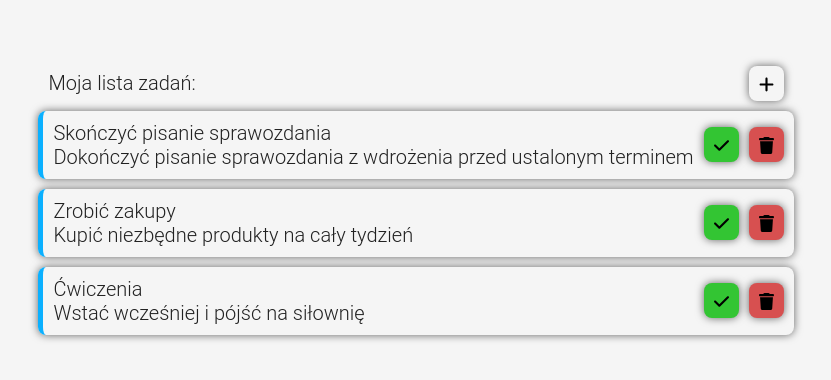
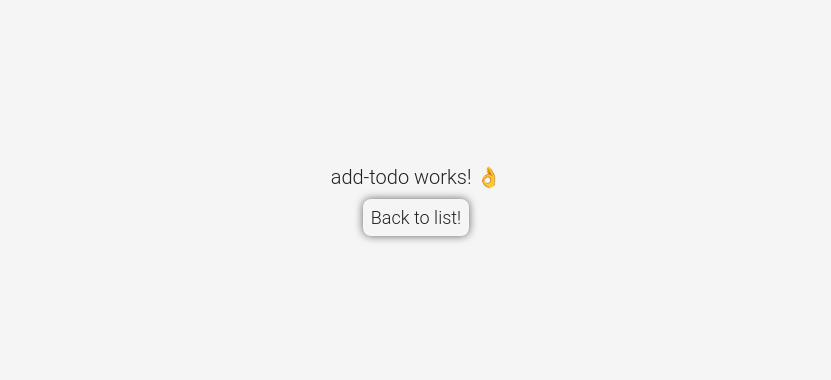
Before and after one commit to Uszkers/angular-bootcamp, an Angular app: page /add in a window 1280 px wide. Before the commit this address led to /. Shown: the part 200-580 px from the top of the page, without its empty margins (224-1055 px from the left). Built offline with nearby package versions, Linux system fonts and the light colour scheme.

Commit message:
Chapter 2.1: * new components + routing

```diff
--- a/src/app/app-routing.module.ts
+++ b/src/app/app-routing.module.ts
@@ -1,11 +1,20 @@
-import {NgModule} from '@angular/core';
-import {RouterModule, Routes} from '@angular/router';
+import { NgModule } from '@angular/core';
+import { RouterModule, Routes } from '@angular/router';
+import { TodoListComponent } from './todos/todo-list/todo-list.component';
+import { AddTodoComponent } from './todos/add-todo/add-todo.component';
+import { EditTodoComponent } from './todos/edit-todo/edit-todo.component';
+import { PageNotFoundComponent } from './utilities/page-not-found/page-not-found.component';
 
-const routes: Routes = [];
+const routes: Routes = [
+  { path: 'list', component: TodoListComponent },
+  { path: 'add', component: AddTodoComponent },
+  { path: 'edit/:id', component: EditTodoComponent },
+  { path: '', redirectTo: '/list', pathMatch: 'full' },
+  { path: '**', component: PageNotFoundComponent },
+];
 
 @NgModule({
   imports: [RouterModule.forRoot(routes)],
-  exports: [RouterModule]
+  exports: [RouterModule],
 })
-export class AppRoutingModule {
-}
+export class AppRoutingModule {}
--- a/src/app/app.component.html
+++ b/src/app/app.component.html
@@ -1,2 +1 @@
-<abc-todo-list></abc-todo-list>
 <router-outlet></router-outlet>
--- a/src/app/app.component.scss
+++ b/src/app/app.component.scss
@@ -1,5 +1,4 @@
 :host {
-  display: grid;
-  place-items: center;
   height: 100vh;
+  display: block;
 }
--- /dev/null
+++ b/src/app/todos/add-todo/add-todo.component.html
@@ -0,0 +1,2 @@
+<p style="font-size: 2rem">add-todo works! 👌</p>
+<a class="c-button" [routerLink]="['']">Back to list!</a>
--- /dev/null
+++ b/src/app/todos/add-todo/add-todo.component.scss
@@ -0,0 +1,8 @@
+:host {
+  display: flex;
+  flex-flow: column;
+  justify-content: center;
+  align-items: center;
+  height: 100vh;
+  gap: 1rem;
+}
--- /dev/null
+++ b/src/app/todos/edit-todo/edit-todo.component.html
@@ -0,0 +1,2 @@
+<p style="font-size: 2rem">edit-todo works! 😊</p>
+<a class="c-button" [routerLink]="['']">Back to list!</a>
--- /dev/null
+++ b/src/app/todos/edit-todo/edit-todo.component.scss
@@ -0,0 +1,8 @@
+:host {
+  display: flex;
+  flex-flow: column;
+  justify-content: center;
+  align-items: center;
+  height: 100vh;
+  gap: 1rem;
+}
--- a/src/app/todos/todo-list/todo-list.component.html
+++ b/src/app/todos/todo-list/todo-list.component.html
@@ -1,10 +1,11 @@
-<ul class="todos">
+<div class="todos">
   <header class="todos__header">
     Moja lista zadań:
-    <button class="c-button c-button--icon" (click)="addTodo()">
+    <a class="c-button c-button--icon" [routerLink]="['/add']">
       <img src="assets/plus-solid.svg" alt="add" />
-    </button>
+    </a>
   </header>
+  <div class="todos__list">
     <abc-todo
       *ngFor="let todo of todos"
       [todo]="todo"
@@ -12,4 +13,5 @@
       (remove)="onRemove($event)"
       (restore)="onRestore(todo)"
     ></abc-todo>
-</ul>
+  </div>
+</div>
--- a/src/app/todos/todo/todo.component.html
+++ b/src/app/todos/todo/todo.component.html
@@ -1,4 +1,4 @@
-<li class="todo">
+<div class="todo">
   <div>
     <h4
       [ngClass]="{ 'todo__title--completed': todo.completed }"
@@ -13,6 +13,13 @@
     >
   </div>
   <div class="todo__buttons">
+    <a
+      *ngIf="!todo.completed"
+      class="c-button c-button--icon"
+      [routerLink]="['/edit', todo._id]"
+    >
+      <img src="assets/pen-solid.svg" alt="complete" />
+    </a>
     <button
       *ngIf="todo.completed"
       class="c-button c-button--icon c-button--warning"
@@ -34,4 +41,4 @@
       <img src="assets/trash-solid.svg" alt="remove" />
     </button>
   </div>
-</li>
+</div>
```
Also changed, not shown: src/app/app.module.ts (+7 -1 lines), src/app/todos/add-todo/add-todo.component.ts (added, +8 -0 lines), src/app/todos/edit-todo/edit-todo.component.ts (added, +8 -0 lines). Lines whose indentation alone changed are shown as unchanged.
